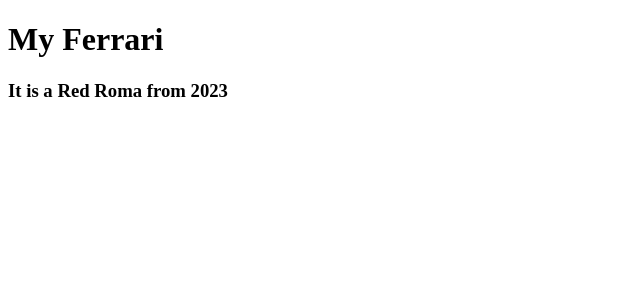
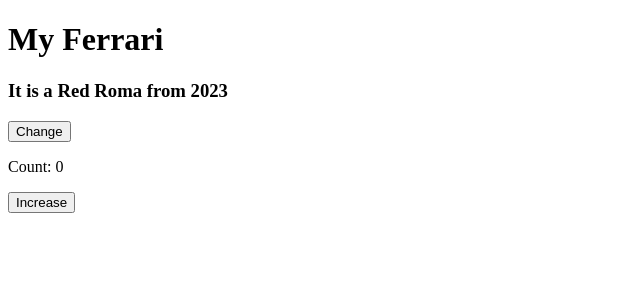
Before and after one commit to janeAnezi/LetsReact, a React (Create React App) app: page / in a window 1280 px wide. Shown: the top 300 px of the page, without its empty margins (0-640 px from the left). Built offline with nearby package versions, Linux system fonts and the light colour scheme.

Commit message:
useState hook

```diff
--- a/src/Components/LetsReact/UseStateComp.jsx
+++ b/src/Components/LetsReact/UseStateComp.jsx
@@ -24,6 +24,18 @@
   year: 2023
 })
 
+ let changeColor = () => {
+  // setCar({ ...car, color: 'Blue', brand: 'Corola' })
+  setCar((prev)=>{return {...prev, color: "black"}})
+ }
+
+
+ const [num, setNum] = useState(0)
+
+ const countFun = ()=>{
+  setNum(num + 4)
+ }
+
   return (
     <div>
       {/* <h1>My favourite color is {color}</h1>
@@ -34,6 +46,13 @@
 
       <h1>My {car.brand}</h1>
       <h3>It is a {car.color} {car.model} from {car.year}</h3>
+      <button onClick={changeColor}>Change</button>
+
+
+      <div>
+        <p>Count: {num}</p>
+        <button onClick={countFun}>Increase</button>
+      </div>
     </div>
   )
 }
```
